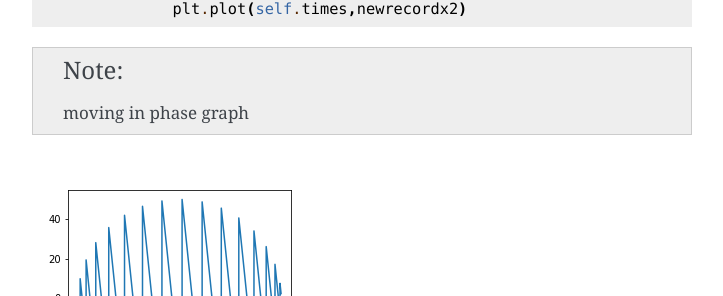
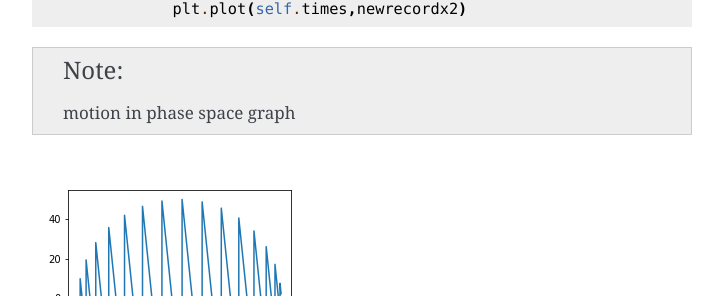
Before and after one commit to hhpark1380/blog, a Sphinx documentation site: the page built from source/visual/20191204.rst, in a window 1280 px wide and 900 px high, scrolled down 1607 px. Shown: the part 159-455 px from the top of the window, without its empty margins (388-1111 px from the left). Built offline with Sphinx 7.4.7, drawn with Linux system fonts in a browser that asks for light colours.

Commit message:
last maybe

```diff
--- a/source/visual/20191204.rst
+++ b/source/visual/20191204.rst
@@ -87,7 +87,7 @@ find pi digit with elastic collision
                 plt.plot(self.times,newrecordx2)
 
 .. note::
-    moving in phase graph
+    motion in phase space graph
 
 .. image:: image/phase.png
 
```
